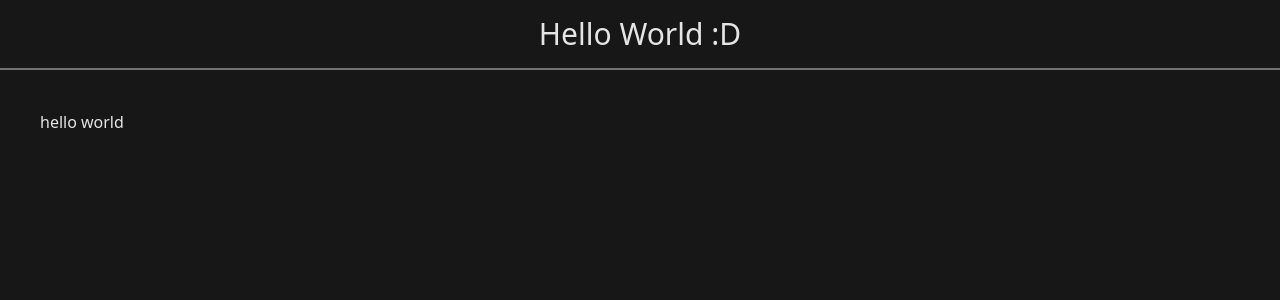
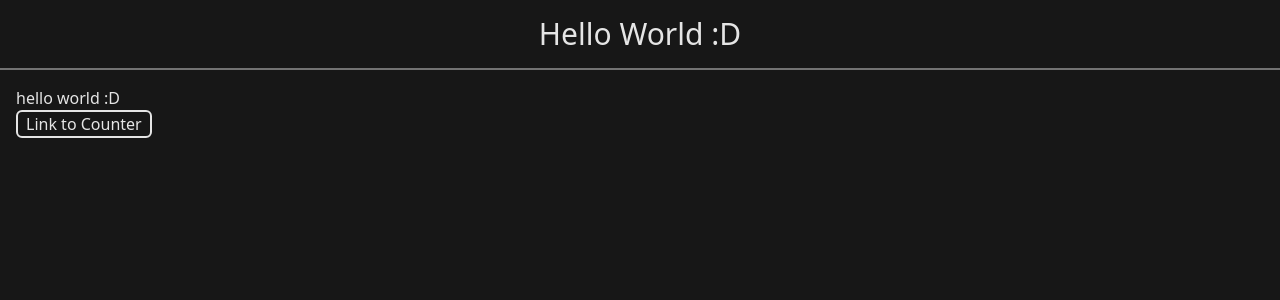
Before and after one commit to Lootmann/mynewgear, a React (Vite) app: page / in a window 1280 px wide. Shown: the top 300 px of the page. Built offline with nearby package versions, Linux system fonts and the light colour scheme.

Commit message:
rename and rewrite components and shared css

```diff
--- a/index.html
+++ b/index.html
@@ -10,6 +10,6 @@
 
   <body>
     <div id="root"></div>
-    <script type="module" src="/src/main.tsx"></script>
+    <script type="module" src="/src/App.tsx"></script>
   </body>
 </html>
--- a/src/App.tsx
+++ b/src/App.tsx
@@ -1,15 +1,18 @@
-function App() {
-  return (
-    <div className="h-full bg-neutral-900 text-neutral-200">
-      <header className="flex justify-center border-b-neutral-500 border-b-2">
-        <h1 className="text-3xl py-4">Hello World :D</h1>
-      </header>
+import { StrictMode } from "react";
+import { createRoot } from "react-dom/client";
+import { BrowserRouter, Route, Routes } from "react-router-dom";
+import Main from "./Main.tsx";
+import Counter from "./counter/Counter.tsx";
 
-      <div className=" p-10">
-        <p>hello world</p>
-      </div>
-    </div>
-  );
-}
-
-export default App;
+createRoot(document.getElementById("root")!).render(
+  <StrictMode>
+    <BrowserRouter>
+      <main className="h-full bg-neutral-900 text-neutral-200">
+        <Routes>
+          <Route path="/" element={<Main />}></Route>
+          <Route path="/counter" element={<Counter />}></Route>
+        </Routes>
+      </main>
+    </BrowserRouter>
+  </StrictMode>
+);
--- /dev/null
+++ b/src/Main.tsx
@@ -0,0 +1,21 @@
+import { Link } from "react-router-dom";
+
+function Main() {
+  return (
+    <>
+      <header className="flex justify-center border-b-neutral-500 border-b-2">
+        <h1 className="text-3xl py-4">Hello World :D</h1>
+      </header>
+
+      <div className="p-4">
+        <p>hello world :D</p>
+
+        <Link to="/counter">
+          <button className="rounded-md border-2 px-2">Link to Counter</button>
+        </Link>
+      </div>
+    </>
+  );
+}
+
+export default Main;
--- a/src/main.tsx
+++ /dev/null
@@ -1,9 +0,0 @@
-import { StrictMode } from "react";
-import { createRoot } from "react-dom/client";
-import App from "./App.tsx";
-
-createRoot(document.getElementById("root")!).render(
-  <StrictMode>
-    <App />
-  </StrictMode>
-);
```
